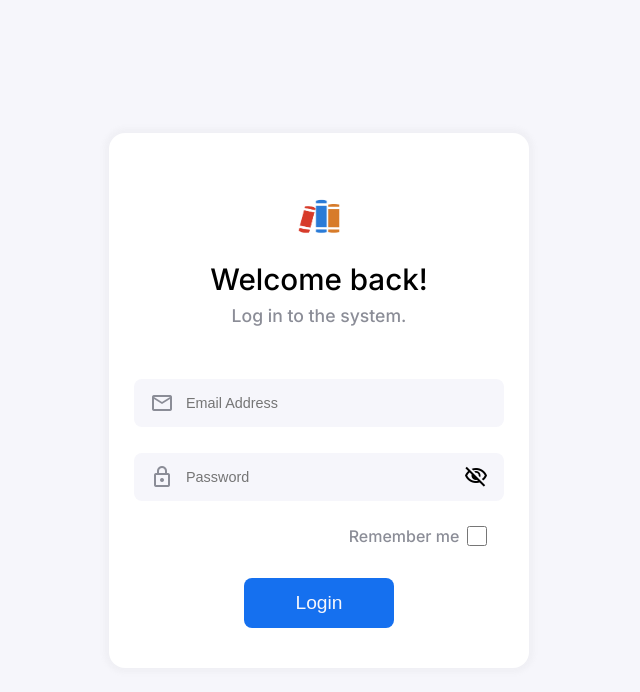
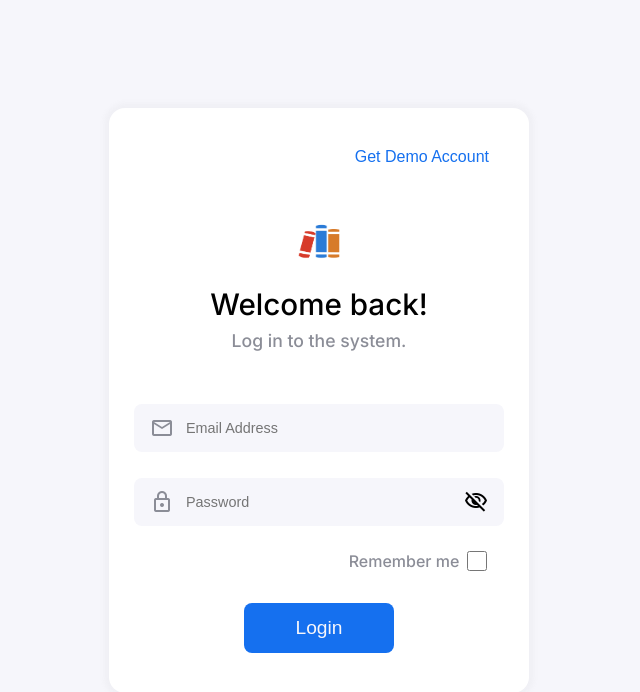
Before and after one commit to FarisMuhovic/Library-IMS, a React (Vite) app in the folder frontend/: page /login in a window 1280 px wide. Shown: the top 692 px of the page, without its empty margins (321-961 px from the left). Built offline with nearby package versions, Linux system fonts and the light colour scheme; no server answers.

Commit message:
demo account btn

```diff
--- a/frontend/components/Login.jsx
+++ b/frontend/components/Login.jsx
@@ -3,6 +3,10 @@ import {useNavigate} from "react-router-dom";
 import "./login.css";
 const Login = () => {
   let navigate = useNavigate();
+  const demoAccount = {
+    email: "john_doe@gmail.com",
+    password: "admin",
+  };
   const [visibility, setVisibility] = useState(false);
   const [labelStatus, setlabelStatus] = useState("");
   const changePasswordVisibility = () => {
@@ -55,6 +59,14 @@ const Login = () => {
     <div className="login-page">
       <main>
         <section className="login-area">
+          <button
+            className="demo-account-btn"
+            onClick={() => {
+              setFormData(demoAccount);
+            }}
+          >
+            Get Demo Account
+          </button>
           <section className="login-text">
             <img src="logo.png" alt="Company Logo" width={50} height={40} />
             <h2>Welcome back!</h2>
--- a/frontend/components/login.css
+++ b/frontend/components/login.css
@@ -127,7 +127,7 @@
 .loader {
   width: 25px;
   height: 25px;
-  border: 5px solid #fff;
+  border: 3px solid #fff;
   border-bottom-color: black;
   border-radius: 50%;
   display: inline-block;
@@ -138,7 +138,15 @@
   left: 0;
   translate: 15px -50%;
 }
-
+.demo-account-btn {
+  background-color: transparent;
+  border: none;
+  padding: 0.5rem 1rem;
+  color: var(--primary-color);
+  font-size: 1rem;
+  cursor: pointer;
+  align-self: flex-end;
+}
 @keyframes rotation {
   0% {
     transform: rotate(0deg);
```
